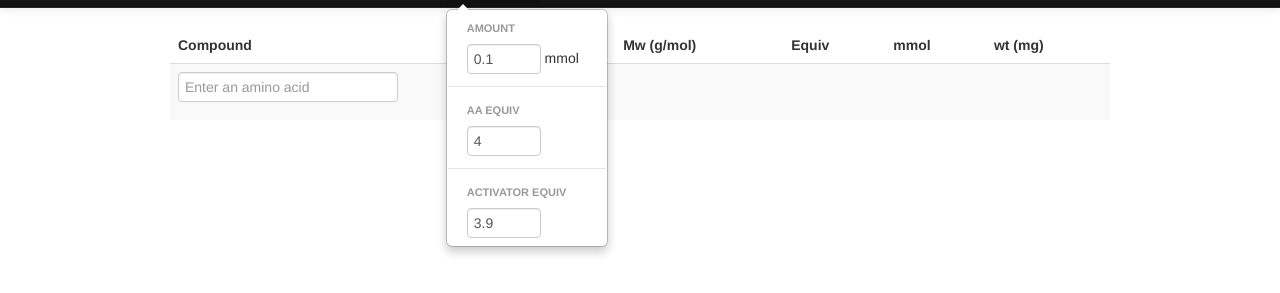
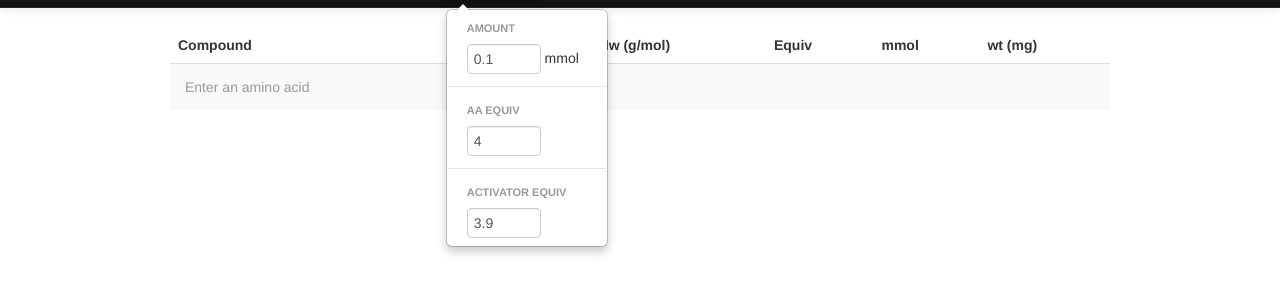
Before and after one commit to sergioharo/peptide-synthesis-calculator, a plain HTML site: page index.html in a window 1280 px wide. Both pictures are taken after a click on the link "Settings". Shown: the part 33-326 px from the top of the page. Drawn offline with Linux system fonts and the light colour scheme.

Commit message:
making amino acid input transparent

```diff
--- a/css/styles.css
+++ b/css/styles.css
@@ -10,3 +10,11 @@ body {
 .nav-setting input {
 	margin-bottom: 0;
 }
+
+input.aaInput {
+	background: transparent;
+	border-color: transparent;
+	box-shadow: none;
+	width: 100%;
+	margin-bottom: 0;
+}
```
